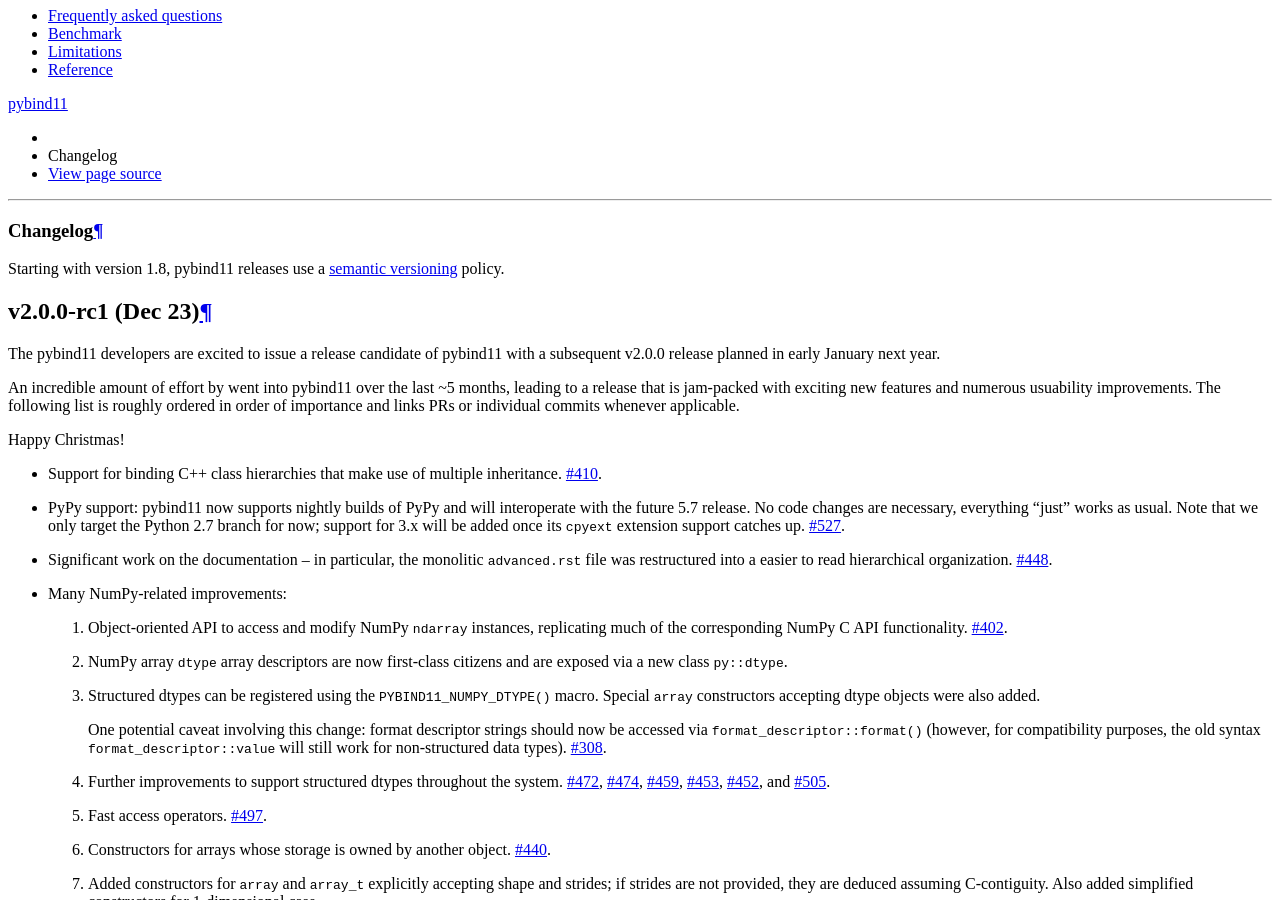
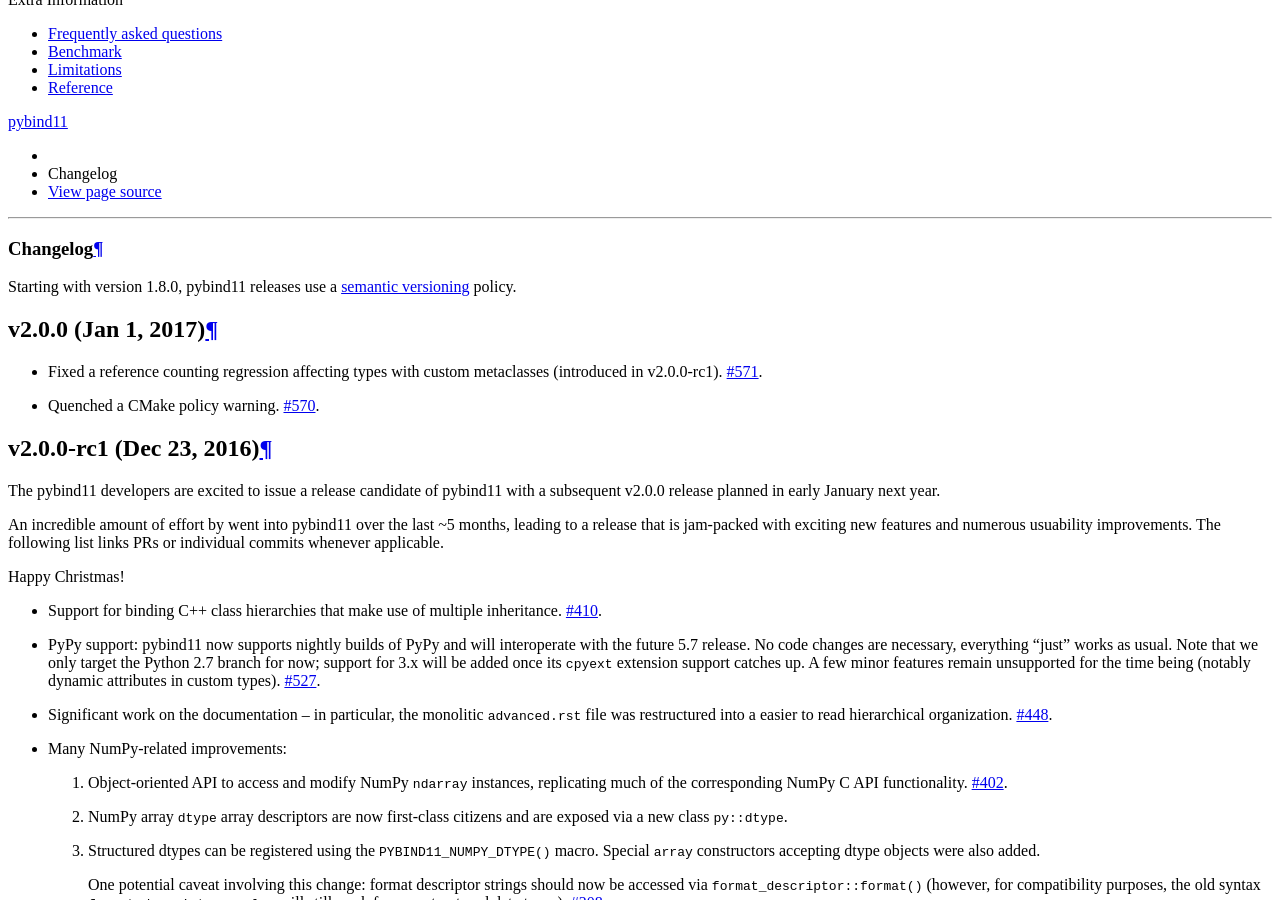
Before and after one commit to kernsuite-debian/pybind11, a Sphinx documentation site: the page built from docs/changelog.rst, in a window 1280 px wide and 900 px high, scrolled down 638 px. Built offline with Sphinx 7.4.7 and the Read the Docs theme 2.0.0, drawn with Linux system fonts in a browser that asks for light colours; some of the changed text lies outside the part shown.

Commit message:
Import pybind11_2.0.0.orig.tar.gz

```diff
--- a/CMakeLists.txt
+++ b/CMakeLists.txt
@@ -6,6 +6,11 @@
 # BSD-style license that can be found in the LICENSE file.
 
 cmake_minimum_required(VERSION 2.8.12)
+
+if (POLICY CMP0048)
+  # cmake warns if loaded from a min-3.0-required parent dir, so silence the warning:
+  cmake_policy(SET CMP0048 NEW)
+endif()
 
 project(pybind11)
 
--- a/docs/changelog.rst
+++ b/docs/changelog.rst
@@ -3,10 +3,20 @@
 Changelog
 #########
 
-Starting with version 1.8, pybind11 releases use a `semantic versioning
+Starting with version 1.8.0, pybind11 releases use a `semantic versioning
 <http://semver.org>`_ policy.
 
-v2.0.0-rc1 (Dec 23)
+v2.0.0 (Jan 1, 2017)
+-----------------------------------------------------
+
+* Fixed a reference counting regression affecting types with custom metaclasses
+  (introduced in v2.0.0-rc1).
+  `#571 <https://github.com/pybind/pybind11/pull/571>`_.
+
+* Quenched a CMake policy warning.
+  `#570 <https://github.com/pybind/pybind11/pull/570>`_.
+
+v2.0.0-rc1 (Dec 23, 2016)
 -----------------------------------------------------
 
 The pybind11 developers are excited to issue a release candidate of pybind11
@@ -14,8 +24,8 @@
 
 An incredible amount of effort by went into pybind11 over the last ~5 months,
 leading to a release that is jam-packed with exciting new features and numerous
-usuability improvements. The following list is roughly ordered in order of
-importance and links PRs or individual commits whenever applicable.
+usuability improvements. The following list links PRs or individual commits
+whenever applicable.
 
 Happy Christmas!
 
@@ -26,7 +36,9 @@
   interoperate with the future 5.7 release. No code changes are necessary,
   everything "just" works as usual. Note that we only target the Python 2.7
   branch for now; support for 3.x will be added once its ``cpyext`` extension
-  support catches up. `#527 <https://github.com/pybind/pybind11/pull/527>`_.
+  support catches up. A few minor features remain unsupported for the time
+  being (notably dynamic attributes in custom types).
+  `#527 <https://github.com/pybind/pybind11/pull/527>`_.
 
 * Significant work on the documentation -- in particular, the monolitic
   ``advanced.rst`` file was restructured into a easier to read hierarchical
--- a/docs/conf.py
+++ b/docs/conf.py
@@ -58,7 +58,7 @@
 # The short X.Y version.
 version = '2.0'
 # The full version, including alpha/beta/rc tags.
-release = '2.0.0-rc1'
+release = '2.0.0'
 
 # The language for content autogenerated by Sphinx. Refer to documentation
 # for a list of supported languages.
--- a/docs/release.rst
+++ b/docs/release.rst
@@ -1,8 +1,9 @@
 To release a new version of pybind11:
 
 - Update the version number and push to pypi
-    - Update ``pybind11/_version.py`` (set release version, remove 'dev')
-    - Update version in ``docs/conf.py``
+    - Update ``pybind11/_version.py`` (set release version, remove 'dev').
+    - Update ``PYBIND11_VERSION_MAJOR`` etc. in ``include/pybind11/common.h``.
+    - Update version in ``docs/conf.py``.
     - Tag release date in ``docs/changelog.rst``.
     - ``git add`` and ``git commit``.
     - if new minor version: ``git checkout -b vX.Y``, ``git push -u origin vX.Y``
--- a/pybind11/_version.py
+++ b/pybind11/_version.py
@@ -1,2 +1,2 @@
-version_info = (2, 0, '0-rc1')
+version_info = (2, 0, 0)
 __version__ = '.'.join(map(str, version_info))
```
Also changed, not shown: README.md (+8 -7 lines), docs/compiling.rst (+9 -0 lines), docs/intro.rst (+7 -8 lines), .travis.yml, 6 other files.
